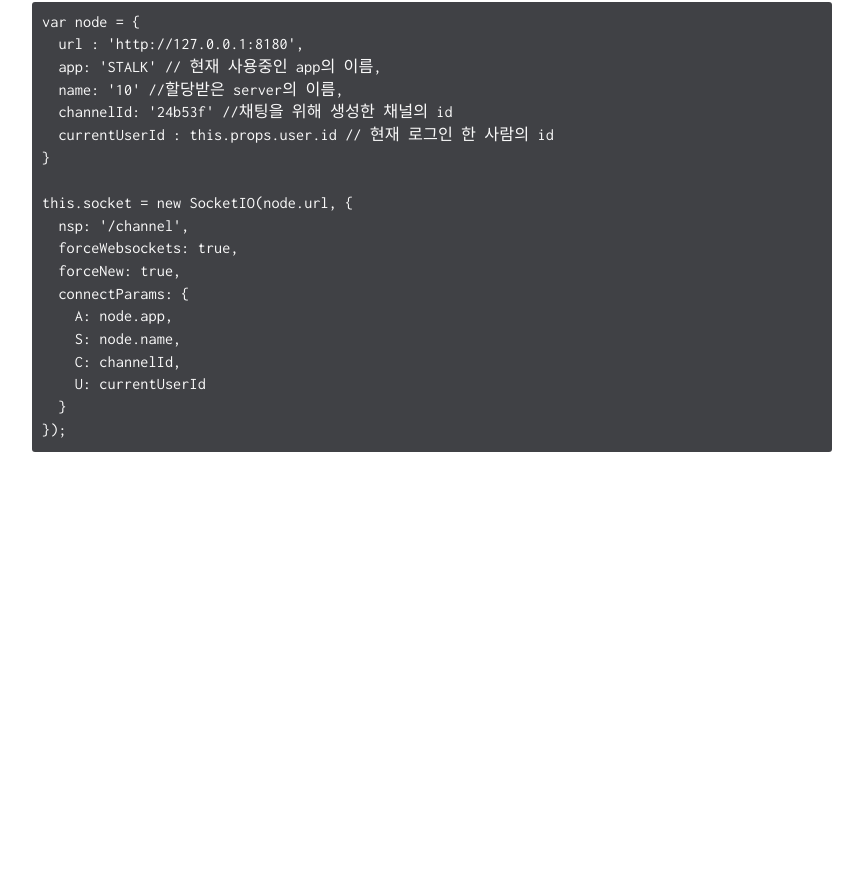
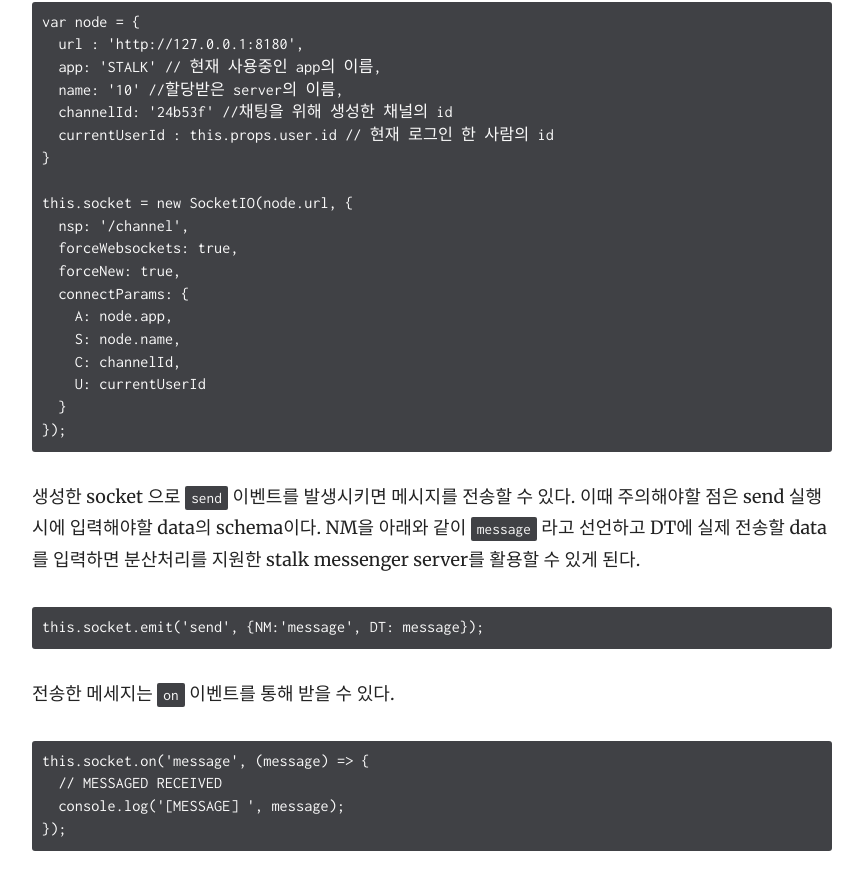
Before and after one commit to S5Platform/s5Platform.github.io, a Jekyll site: the page built from _docs/1.stalk/stalk_messenger.md, in a window 1280 px wide and 900 px high, scrolled down 2198 px. Shown: the top 890 px of the window, without its empty margins (358-1221 px from the left). Built offline with Jekyll 4.4.1, drawn with Linux system fonts in a browser that asks for light colours; before the commit the page ends 2699 px from its top, so only the background shows below that.

Commit message:
update doc for stalk messenger

````diff
--- a/_docs/1.stalk/stalk_messenger.md
+++ b/_docs/1.stalk/stalk_messenger.md
@@ -79,3 +79,20 @@
   }
 });
 ```
+
+생성한 socket 으로 `send` 이벤트를 발생시키면 메시지를 전송할 수 있다.
+이때 주의해야할 점은 send 실행 시에 입력해야할 data의 schema이다.
+NM을 아래와 같이 `message` 라고 선언하고 DT에 실제 전송할 data를 입력하면 분산처리를 지원한 stalk messenger server를 활용할 수 있게 된다.
+
+```
+this.socket.emit('send', {NM:'message', DT: message});
+```
+
+전송한 메세지는 `on` 이벤트를 통해 받을 수 있다.
+
+```
+this.socket.on('message', (message) => {
+  // MESSAGED RECEIVED
+  console.log('[MESSAGE] ', message);
+});
+```
````
